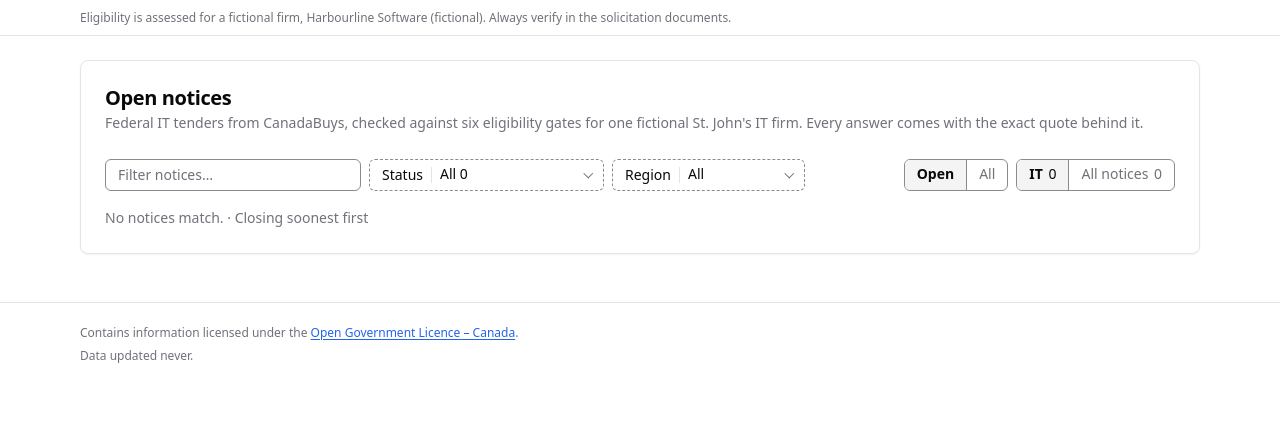
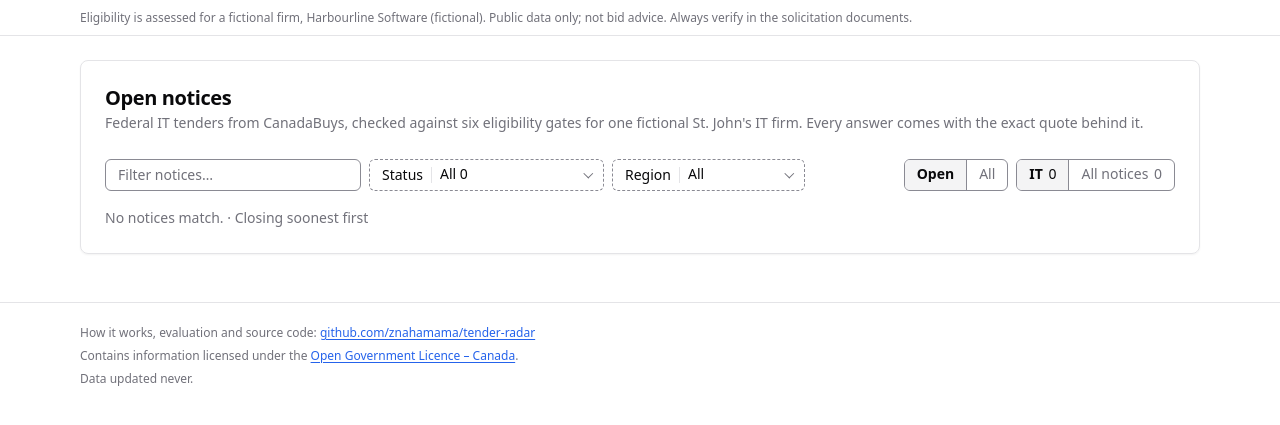
Before and after one commit to znahamama/tender-radar, a Django app: page / in a window 1280 px wide. Shown: the part 49-474 px from the top of the page. Run offline with Django 5.2, Linux system fonts and the light colour scheme; data comes from the database, SQL or seed files in the repository; data that the repository does not hold is empty; parts of the project's set-up code (start-up, migrations or seed data) failed here and were passed over; some libraries are stand-ins or nearby versions.

Commit message:
Add the public-data disclaimer to the banner and a source code link to the footer

```diff
--- a/backend/tenders/templates/tenders/base.html
+++ b/backend/tenders/templates/tenders/base.html
@@ -11,11 +11,12 @@
 <header class="site-header">
   <a class="brand" href="{% url 'tender-list' %}">NL Public Tender Radar</a>
 </header>
-<p class="banner" role="note">Eligibility is assessed for a fictional firm, Harbourline Software (fictional). Always verify in the solicitation documents.</p>
+<p class="banner" role="note">Eligibility is assessed for a fictional firm, Harbourline Software (fictional). Public data only; not bid advice. Always verify in the solicitation documents.</p>
 <main>
 {% block content %}{% endblock %}
 </main>
 <footer class="site-footer">
+  <p>How it works, evaluation and source code: <a href="https://github.com/znahamama/tender-radar" rel="external">github.com/znahamama/tender-radar</a></p>
   <p>Contains information licensed under the <a href="https://open.canada.ca/en/open-government-licence-canada" rel="license external">Open Government Licence – Canada</a>.</p>
   {% with updated=last_ingest %}
   <p>Data updated {% if updated %}<time datetime="{{ updated|date:'c' }}">{{ updated|date:"Y-m-d H:i T" }}</time>{% else %}never{% endif %}.</p>
```
Also changed, not shown: backend/tenders/tests/test_pages.py (+5 -1 lines).
